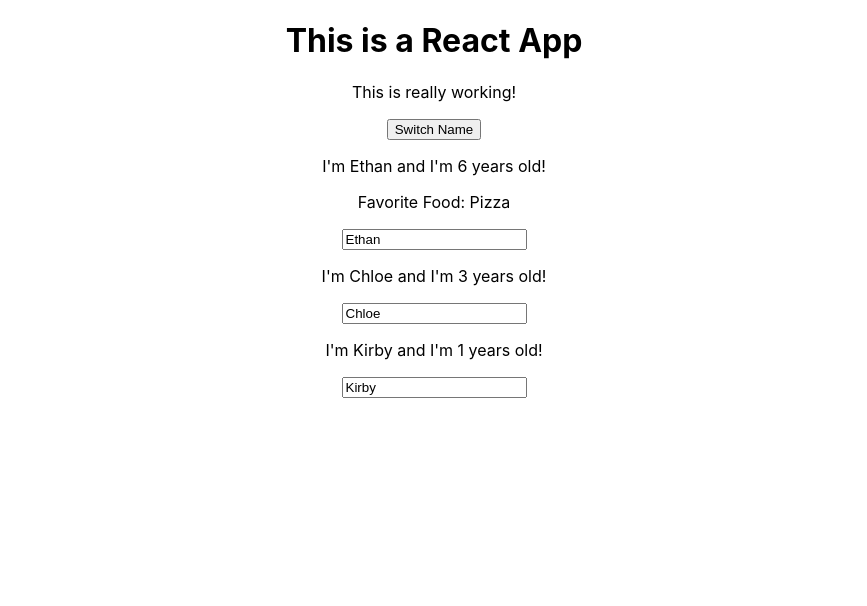
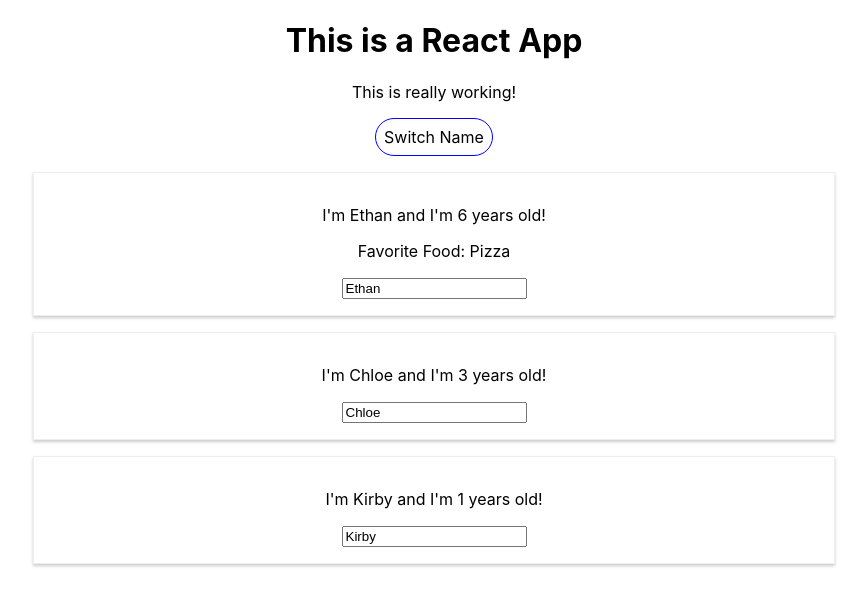
Before and after one commit to Abel-Zambrano/practice-react, a React (Create React App) app: page / in a window 1280 px wide. Shown: the top 606 px of the page, without its empty margins (206-1073 px from the left). Built offline with nearby package versions, Linux system fonts and the light colour scheme.

Commit message:
added css to Person component

```diff
--- a/src/App.js
+++ b/src/App.js
@@ -39,11 +39,21 @@
     })
   }
 
+// Inline Styling
+  const style = {
+    backgroundColor: 'white',
+    font: 'inherit',
+    border: '1px solid blue',
+    padding: '8px',
+    borderRadius: '20px',
+    cursor: 'pointer'
+  }
+
     return (
       <div className="App">
         <h1>This is a React App</h1>
         <p>This is really working!</p>
-        <button onClick={switchNameHandler.bind(this, 'COCO!!')} >Switch Name</button>
+        <button style={style} onClick={switchNameHandler.bind(this, 'COCO!!')} >Switch Name</button>
         <Person name={personsState.persons[0].name} age={personsState.persons[0].age}>Favorite Food: Pizza</Person>
         <Person name={personsState.persons[1].name} age={personsState.persons[1].age} />
         <Person name={personsState.persons[2].name} age={personsState.persons[2].age} inputName={nameInputHandler} />
--- /dev/null
+++ b/src/Person/Person.css
@@ -0,0 +1,8 @@
+.Person {
+    width: 60%;
+    margin: 16px auto;
+    border: 1px solid #eee;
+    box-shadow: 0 2px 3px #ccc;
+    padding: 16px;
+    text-align: center;
+}
--- a/src/Person/Person.js
+++ b/src/Person/Person.js
@@ -1,11 +1,12 @@
 import React from 'react';
+import './Person.css';
 
 // const age = new Date().getFullYear() - 1996;
 // console.log(age);
 
 const Person = (props) => {
     return (
-        <div>
+        <div className='Person'>
             <p onClick={props.click} >I'm {props.name} and I'm {props.age} years old!</p>
             <p>{props.children}</p>
             <input type="text" onChange={props.inputName} value={props.name} />
```
